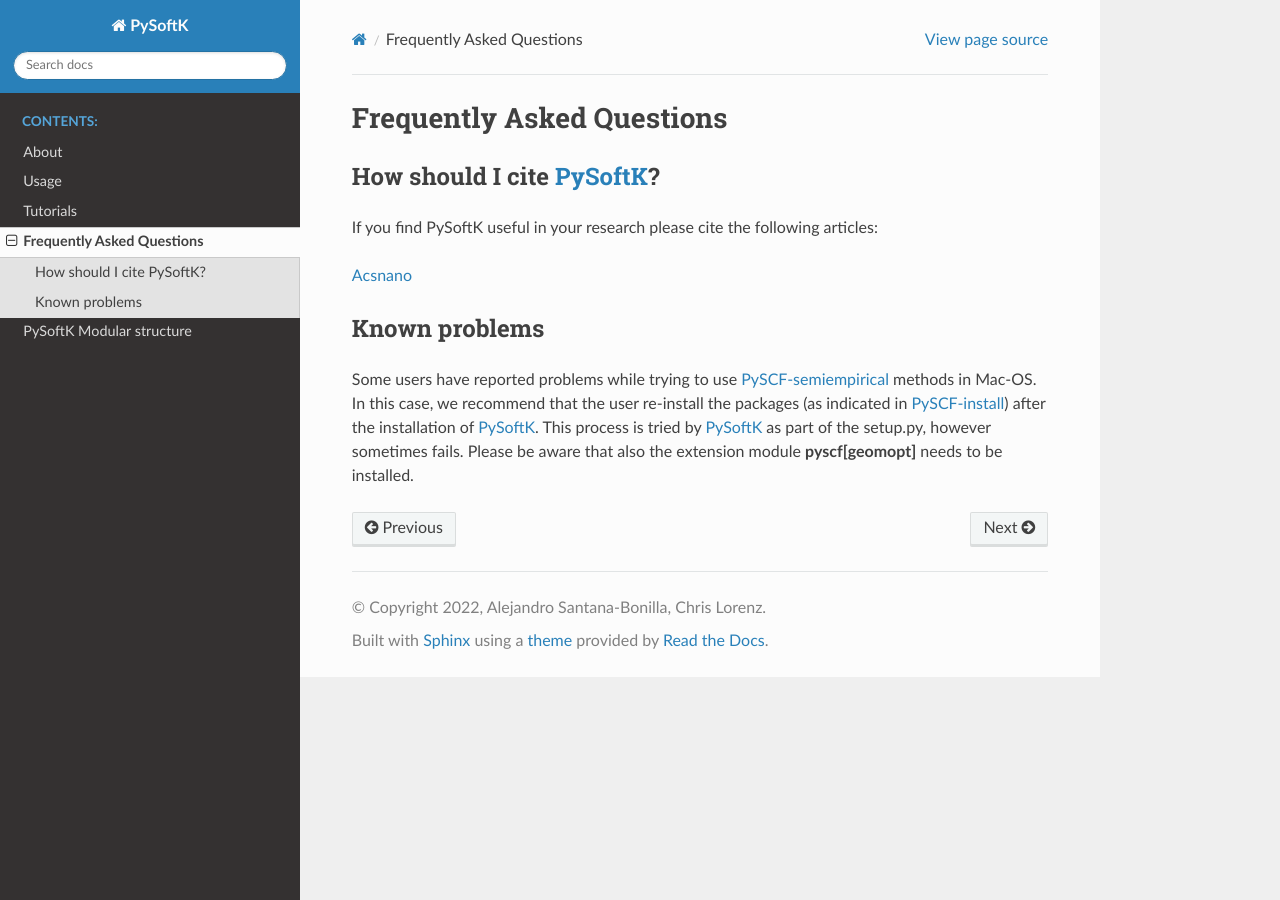
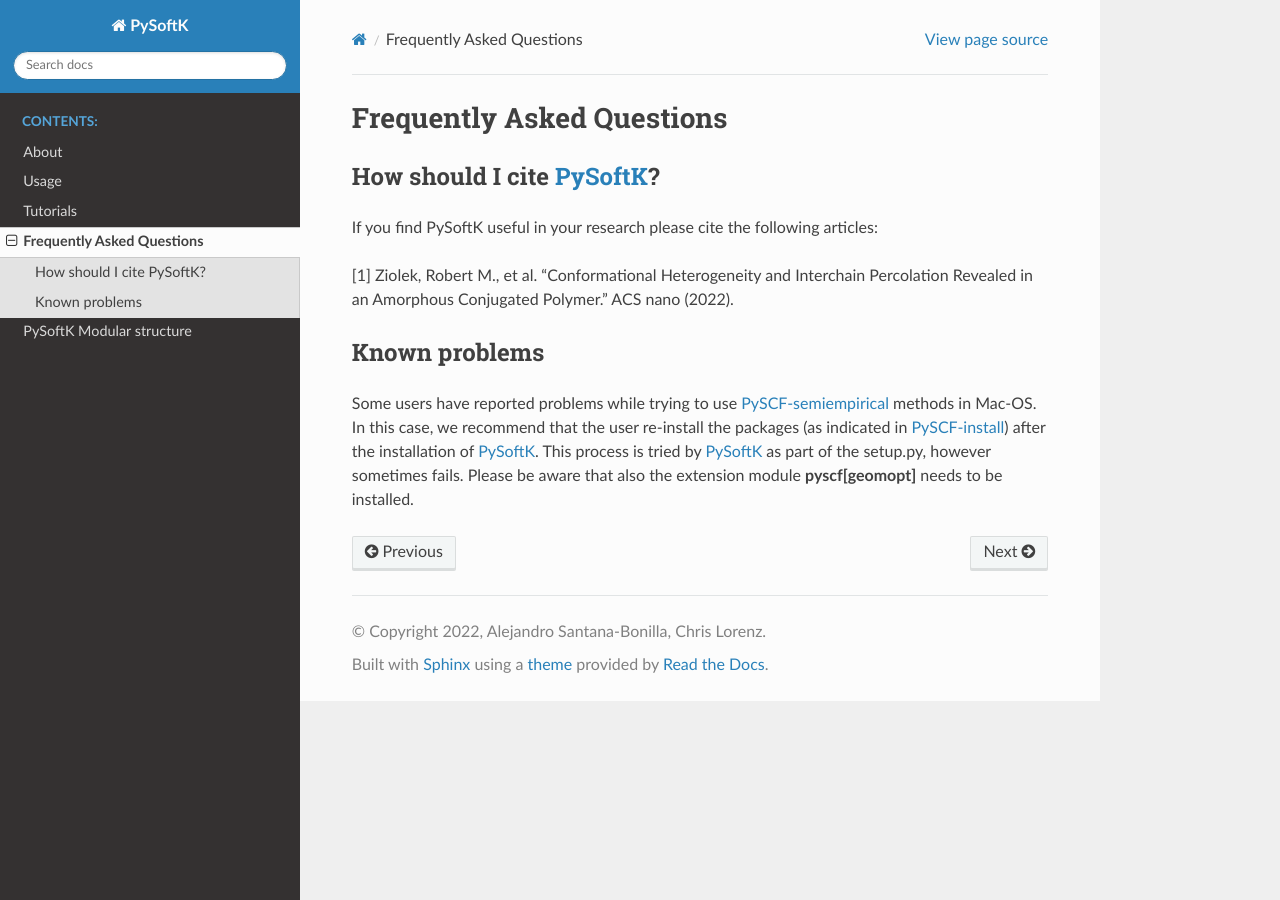
Before and after one commit to alejandrosantanabonilla/pysoftk, a Sphinx documentation site: the page built from docs/source/faq.rst, in a window 1280 px wide. Built offline with Sphinx 7.4.7 and the Read the Docs theme 2.0.0, drawn with Linux system fonts in a browser that asks for light colours; pages that are not in the unit, such as notebooks, are missing from menus.

Commit message:
Update faq.rst

```diff
--- a/docs/source/faq.rst
+++ b/docs/source/faq.rst
@@ -12,7 +12,7 @@
 
 If you find PySoftK useful in your research please cite the following articles:
 
-Acsnano_
+[1] Ziolek, Robert M., et al. "Conformational Heterogeneity and Interchain Percolation Revealed in an Amorphous Conjugated Polymer." ACS nano (2022).
 
 
 Known problems
```
